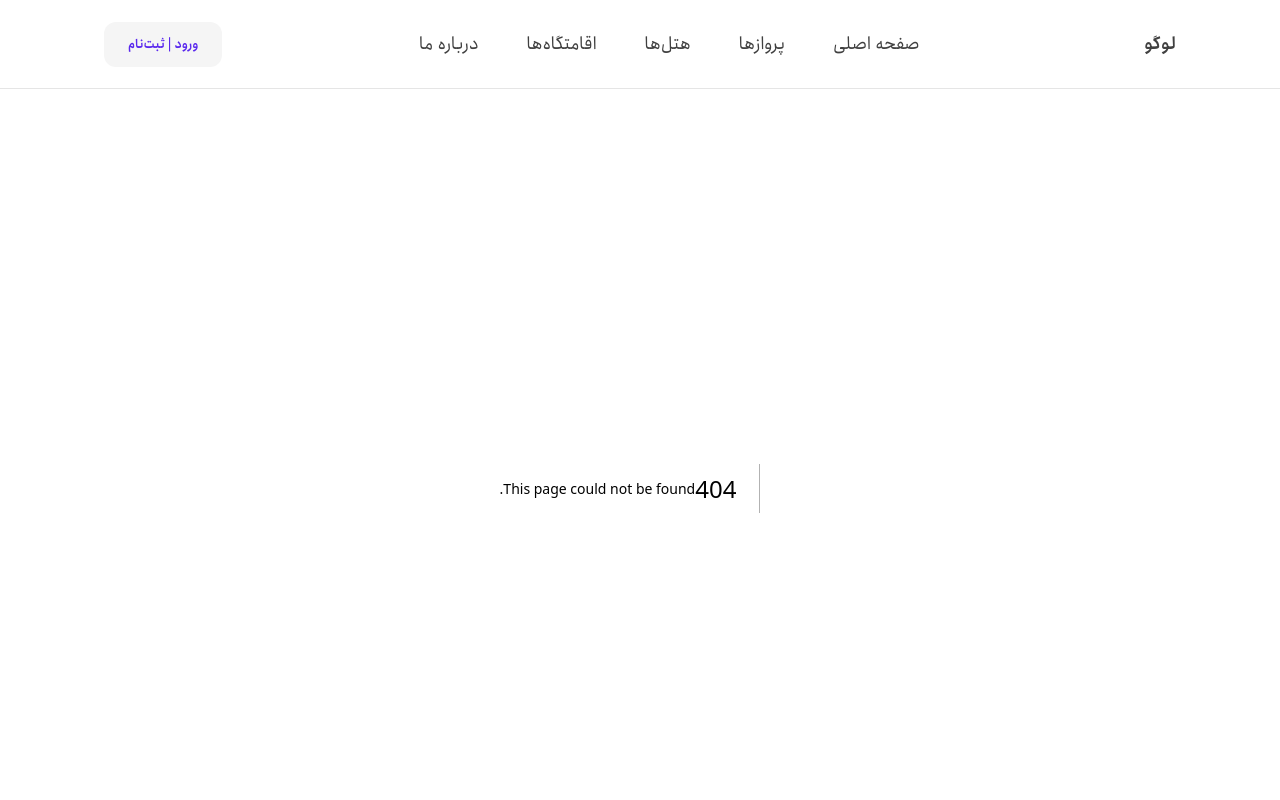
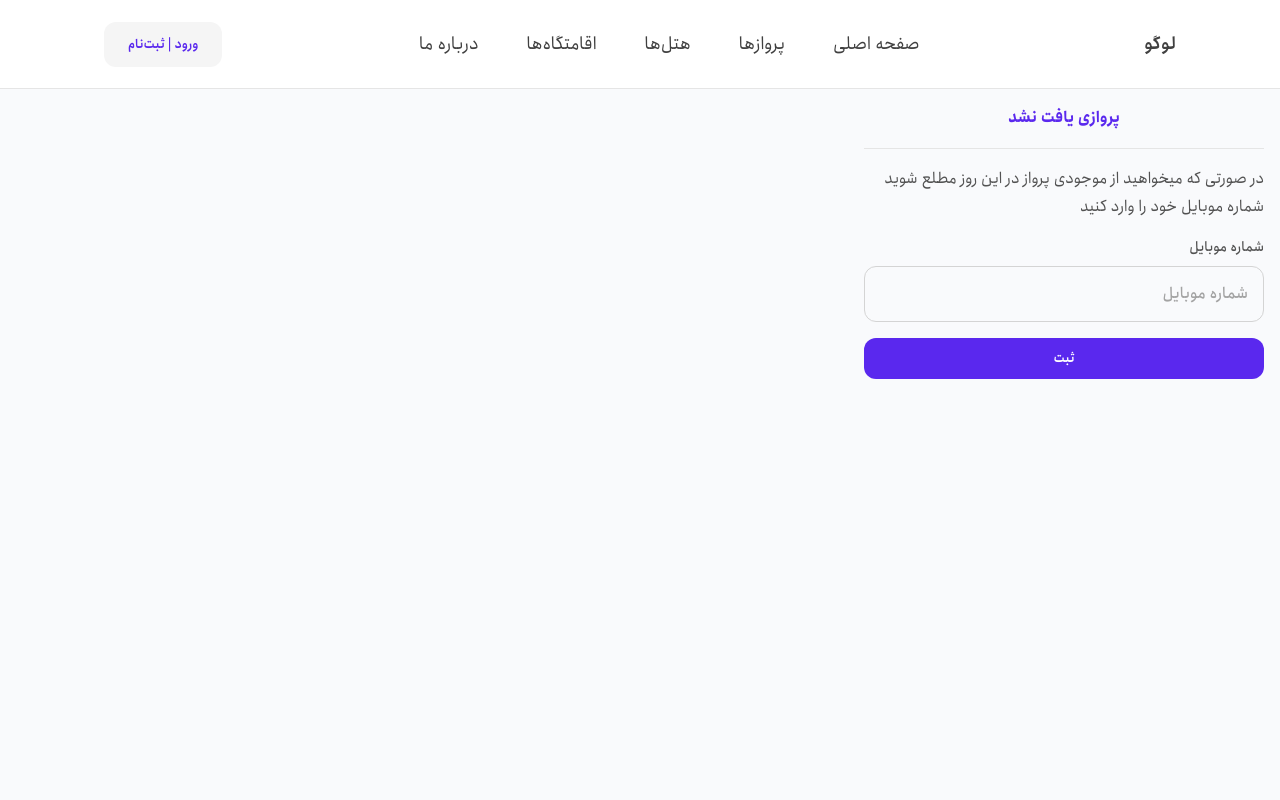
Before and after one commit to Floy-ir/Frontend, a Next.js app: page /noticketfound in a window 1280 px wide. Before the commit this address had no page. Shown: the top 800 px of the page. Built offline with nearby package versions, Linux system fonts and the light colour scheme; some icons are missing.

Commit message:
feat(noTicketFound): added component

```diff
--- /dev/null
+++ b/app/noticketfound/page.tsx
@@ -0,0 +1,36 @@
+"use client";
+
+export default function NoTicketFound() {
+  return (
+    <div className="max-w-[432px] p-4 rounded-2xl inline-flex flex-col justify-center items-center gap-4">
+      <div className="self-stretch text-center justify-center text-Primary-P500main text-base font-bold leading-7">
+        پروازی یافت نشد
+      </div>
+      <div className="self-stretch h-px relative bg-Gray-N200" />
+      <div className="self-stretch text-right justify-center text-Gray-N600 text-base font-normal leading-7">
+        در صورتی که میخواهید از موجودی پرواز در این روز مطلع شوید شماره موبایل خود را وارد کنید
+      </div>
+      <div className="self-stretch flex flex-col justify-center items-end gap-2">
+        <div className="self-stretch text-right justify-center text-Gray-N600 text-sm font-medium leading-normal">
+          شماره موبایل
+        </div>
+        <div className="self-stretch h-14 px-4 rounded-xl outline-1 outline-offset-[-1px] outline-Gray-N300 flex flex-col justify-center items-end overflow-hidden">
+          <div className="self-stretch flex-1 py-3 rounded-lg inline-flex justify-end items-center gap-3">
+            <div className="flex-1 h-6 flex justify-end items-center gap-px overflow-hidden">
+              <input
+                type="text"
+                placeholder="شماره موبایل"
+                className="w-full text-right text-Gray-N400 text-base font-medium leading-7 placeholder:text-Gray-N400 bg-transparent outline-none"
+              />
+            </div>
+          </div>
+        </div>
+      </div>
+      <button className="self-stretch px-5 py-3.5 bg-Primary-P500main rounded-xl inline-flex justify-center items-center gap-1">
+        <span className="text-right justify-center text-Shade-White text-[13px] font-semibold leading-none">
+          ثبت‌
+        </span>
+      </button>
+    </div>
+  );
+}
```
